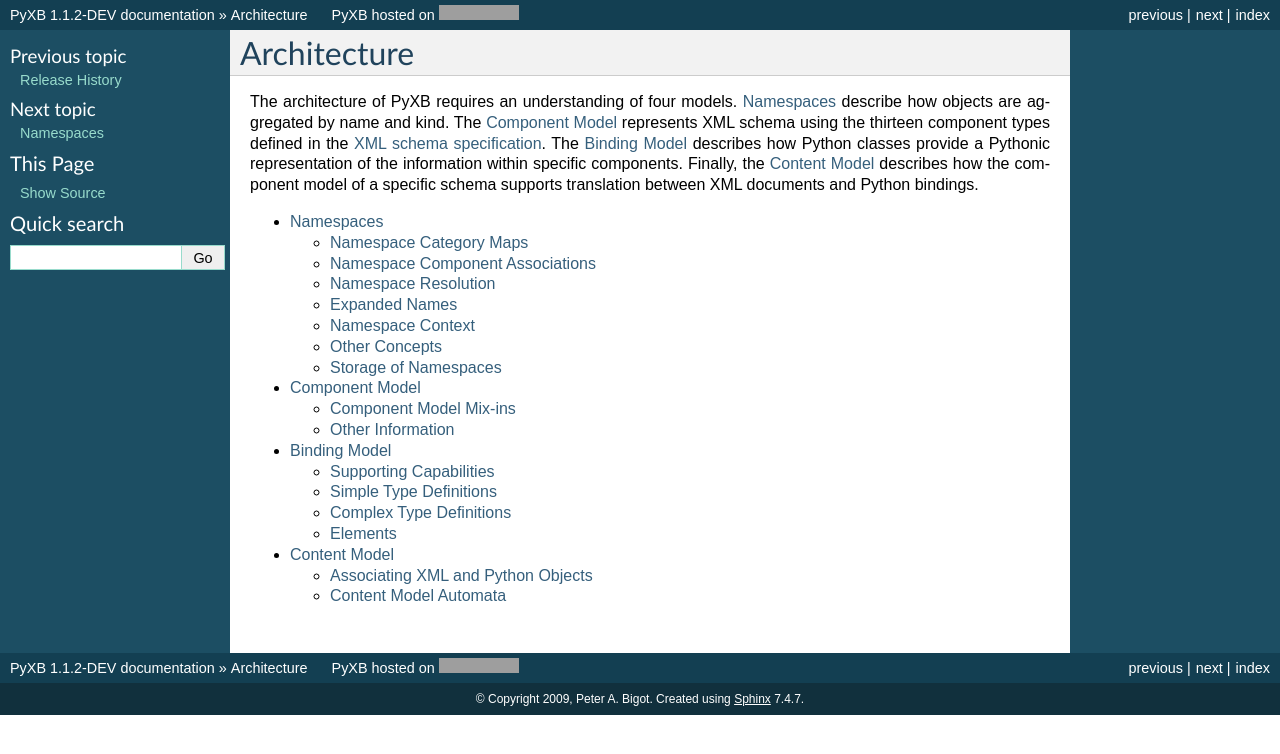
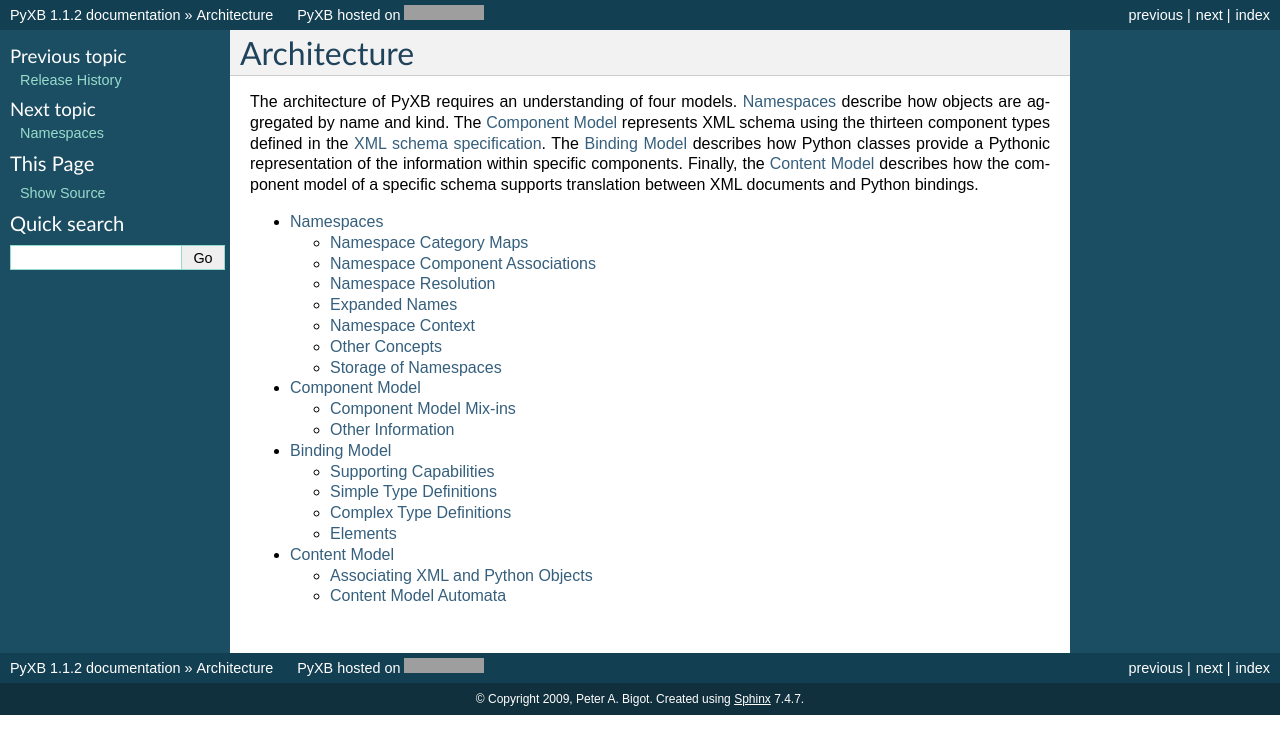
Before and after one commit to pabigot/pyxb, a Sphinx documentation site: the page built from doc/architecture.txt, in a window 1280 px wide. Shown: the top 754 px of the page. Built offline with Sphinx 7.4.7, drawn with Linux system fonts in a browser that asks for light colours; grey boxes are pictures that could not be loaded.

Commit message:
Update to 1.1.2 release

```diff
--- a/doc/conf.py
+++ b/doc/conf.py
@@ -47,7 +47,7 @@
 # The short X.Y version.
 version = '1.1'
 # The full version, including alpha/beta/rc tags.
-release = '1.1.2-DEV'
+release = '1.1.2'
 
 # The language for content autogenerated by Sphinx. Refer to documentation
 # for a list of supported languages.
--- a/pyxb/__init__.py
+++ b/pyxb/__init__.py
@@ -53,7 +53,7 @@
         if issubclass(self.__class__.mro()[-2], ( list, dict )):
             super(cscRoot, self).__init__(*args)
 
-__version__ = '1.1.2-DEV'
+__version__ = '1.1.2'
 """The version of PyXB"""
 
 __url__ = 'http://pyxb.sourceforge.net'
--- a/setup.py
+++ b/setup.py
@@ -1,7 +1,7 @@
 #!/usr/bin/env python
 
 # The current version of the system.  Format is #.#.#[-DEV].
-version = '1.1.2-DEV'
+version = '1.1.2'
 
 import distutils.sysconfig
 
```
Also changed, not shown: README.txt (+7 -7 lines).
